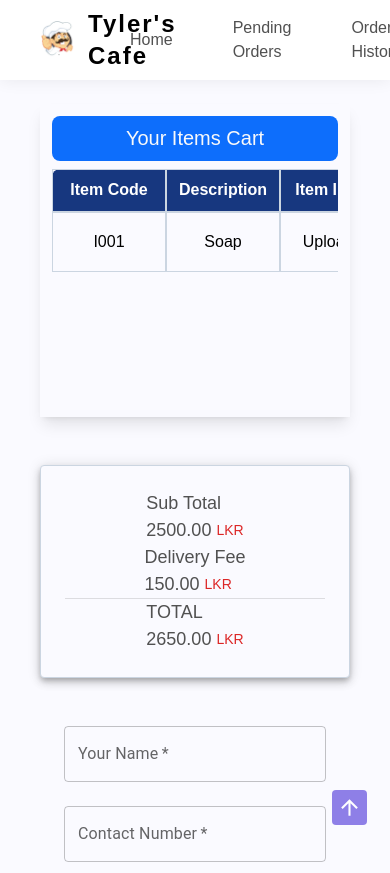
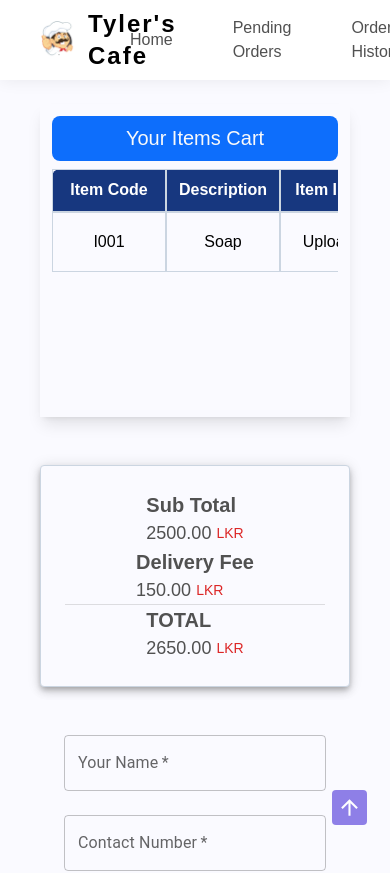
Before and after one commit to AshanSandeep06/Food-Shop-System, a React (Create React App) app in the folder frontend/: page /placeOrder in a window 390 px wide. Shown: the top 873 px of the page. Built offline with nearby package versions, Linux system fonts and the light colour scheme.

Commit message:
Content Updated

```diff
--- a/frontend/src/pages/PlaceOrder/PlaceOrder.tsx
+++ b/frontend/src/pages/PlaceOrder/PlaceOrder.tsx
@@ -31,7 +31,7 @@ const PlaceOrder = () => {
           elevation={5}
         >
           <div className="grid justify-center sm:flex sm:items-center sm:gap-6 !text-[rgb(81,81,81)]">
-            <span className="text-[18px] md:text-lg">Sub Total</span>
+            <span className="text-[20px] font-bold sm:font-normal md:text-lg">Sub Total</span>
             <span className="hidden sm:block">-</span>
             <span className="text-[18px] md:text-lg">
               2500.00{" "}
@@ -42,7 +42,7 @@ const PlaceOrder = () => {
           </div>
 
           <div className="grid justify-center sm:flex sm:items-center sm:gap-6 !text-[rgb(81,81,81)]">
-            <span className="text-[18px] md:text-lg">Delivery Fee</span>
+            <span className="text-[20px] font-bold sm:font-normal md:text-lg">Delivery Fee</span>
             <span className="hidden sm:block">-</span>
             <span className="text-[18px] md:text-lg">
               150.00{" "}
@@ -55,7 +55,7 @@ const PlaceOrder = () => {
           <Divider />
 
           <div className="grid justify-center sm:flex sm:items-center sm:gap-6 !text-[rgb(81,81,81)]">
-            <span className="text-[18px] md:text-lg">TOTAL</span>
+            <span className="text-[20px] font-bold sm:font-normal md:text-lg">TOTAL</span>
             <span className="hidden sm:block">-</span>
             <span className="text-[18px] md:text-lg">
               2650.00{" "}
```
